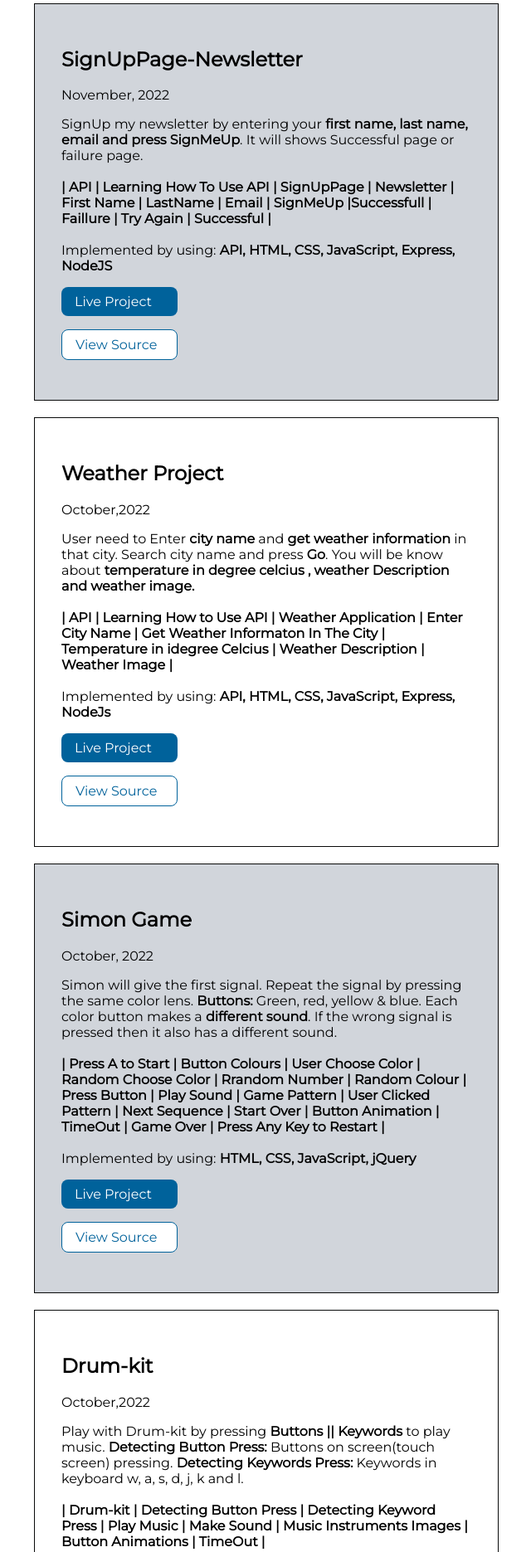
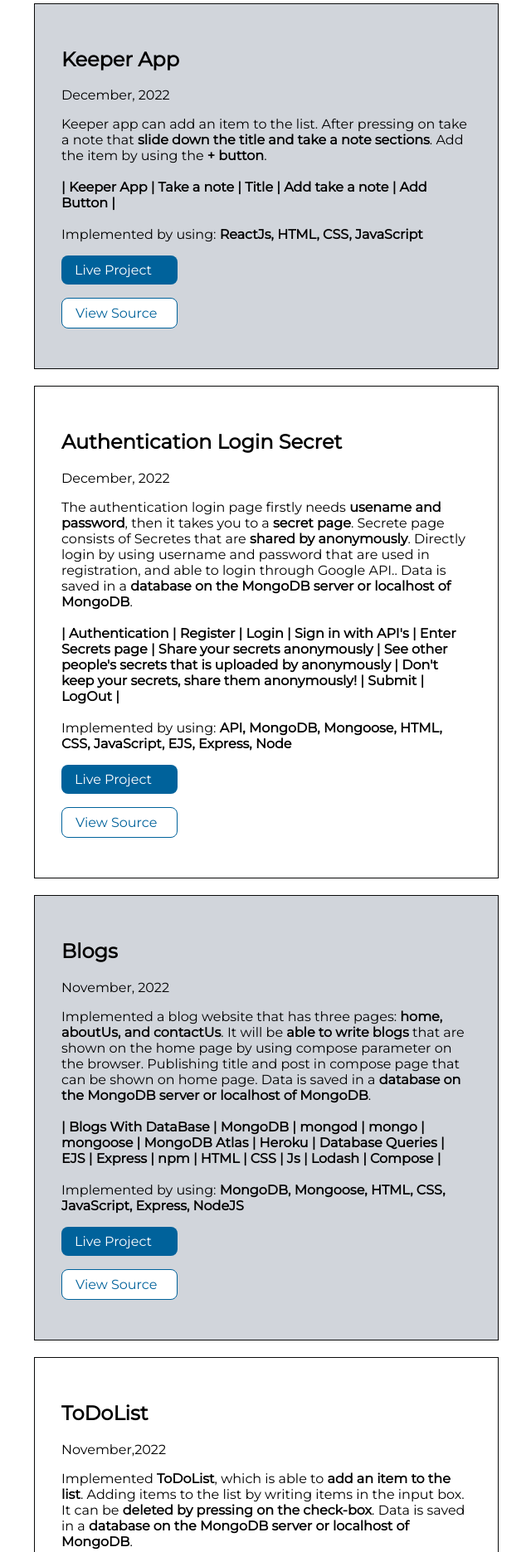
Before and after one commit to SachinBabar17/SachinBabarPortfolio, a plain HTML site: page projects.html in a window 1280 px wide. Shown: the part 743-2614 px from the top of the page at 83% size, without its empty margins (319-959 px from the left). Drawn offline with Linux system fonts and the light colour scheme.

Commit message:
updating projects
updating projects

```diff
--- a/projects.html
+++ b/projects.html
@@ -54,7 +54,131 @@
     <!-- projects in the form of lists -->
 
     <ul class="list-non-bullet container container-center project-list " >
+
+
+
+
         <!-- Add Project here -->
+
+
+
+        <!-- 13-->
+        <li>
+            <section class="showcase-list-ow container-center">
+                <h1>Keeper App</h1>
+                    <span>December, 2022</span>
+                    <p>
+                        Keeper app can add an item to the list. After pressing on take a note that <strong>slide down the title and take a note sections</strong>.
+                        Add the item by using the <strong>+ button</strong>.
+
+                        <br>
+                        <br>
+                        <strong>| Keeper App | Take a note | Title | Add take a note | Add Button |</strong>
+
+                        <br>
+                        <br>
+                        Implemented by using:
+                        <strong>ReactJs, HTML, CSS, JavaScript </strong>
+                    </p>
+
+                    <a class="link link-primary" href="https://2lttuq.csb.app/" target="_blank" >Live Project</a>
+
+
+                    <a class="link link-secondary" href="https://codesandbox.io/s/keeperapp4-2lttuq
+                    " target="_blank" >View Source</a>
+
+            </section>
+        </li>
+
+        <!-- 12-->
+        <li>
+            <section class="showcase-list container container-center">
+                <h1>Authentication Login Secret</h1>
+                    <span>December, 2022</span>
+                    <p>
+
+                        The authentication login page firstly needs <strong>usename and password</strong>, then it takes you to a <strong>secret page</strong>. Secrete page consists of Secretes that are <strong>shared by anonymously</strong>. Directly login by using username and password that are used in registration, and able to login through Google API.. Data is saved in a <strong>database on the MongoDB server or localhost of MongoDB</strong>.
+
+                        <br>
+                        <br>
+                        <strong>| Authentication | Register | Login | Sign in with API's | Enter Secrets page | Share your secrets anonymously | See other people's secrets that is uploaded by anonymously | Don't keep your secrets, share them anonymously! | Submit | LogOut |</strong>
+
+                        <br>
+                        <br>
+                        Implemented by using:
+                        <strong>API, MongoDB, Mongoose, HTML, CSS, JavaScript, EJS, Express, Node</strong>
+
+                    </p>
+
+                    <a class="link link-primary" href="https://youtu.be/y2272C8e2_I" target="_blank" >Live Project</a>
+
+
+                    <a class="link link-secondary" href="https://github.com/SachinBabar17/Authentication-Login-Secret
+                    " target="_blank" >View Source</a>
+
+            </section>
+        </li>
+
+
+
+         <!-- 11-->
+        <li>
+            <section class="showcase-list-ow container-center">
+                <h1>Blogs</h1>
+                    <span>November, 2022</span>
+                    <p>
+
+                        Implemented a blog website that has three pages: <strong>home, aboutUs, and contactUs</strong>.  It will be <strong>able to write blogs</strong> that are shown on the home page by using compose parameter on the browser. Publishing title and post in compose page that can be shown on home page. Data is saved in a <strong>database on the MongoDB server or localhost of MongoDB</strong>.
+
+                        <br>
+                        <br>
+                        <strong>| Blogs With DataBase | MongoDB | mongod | mongo | mongoose | MongoDB Atlas | Heroku | Database Queries | EJS | Express | npm | HTML | CSS | Js | Lodash | Compose |</strong>
+
+                        <br>
+                        <br>
+                        Implemented by using:
+                        <strong>MongoDB, Mongoose, HTML, CSS, JavaScript, Express, NodeJS</strong>
+
+                    </p>
+
+                    <a class="link link-primary" href="https://youtu.be/O_34W1FL8Mo" target="_blank" >Live Project</a>
+
+
+                    <a class="link link-secondary" href="https://github.com/SachinBabar17/BlogsDB-v2
+                    " target="_blank" >View Source</a>
+
+            </section>
+        </li>
+
+
+
+        <!-- 10-->
+        <li>
+            <section class="showcase-list container container-center">
+                <h1>ToDoList</h1>
+                    <span>November,2022</span>
+                    <p>
+
+
+                        Implemented <strong>ToDoList</strong>, which is able to <strong>add an item to the list</strong>. Adding items to the list by writing items in the input box.
+                        It can be <strong>deleted by pressing on the check-box</strong>. Data is saved in a <strong>database on the MongoDB server or localhost of MongoDB</strong>.
+
+                        <br>
+                        <br>
+                        <strong> | Todolist With DataBase | MongoDB | mongod | mongo | MongoDB Atlas | Heroku | Database Queries | EJS | Express | npm | HTML | CSS | Js | Lodash |</strong> <br>
+                        <br>
+
+                        Implemented by using:
+                        <strong>MongoDB, Mongoose, EJS, HTML, CSS, JavaScript, Express, Node</strong>
+
+                    </p>
+
+                    <a class="link link-primary" href="https://youtu.be/EDm7Ruy4AY8" target="_blank"   >Live Project</a>
+
+
+                    <a class="link link-secondary" href="https://github.com/SachinBabar17/ToDoListDB-v2" target="_blank" >View Source</a>
+            </section>
+        </li>
 
 
 
@@ -79,7 +203,7 @@
 
                     </p>
 
-                    <a class="link link-primary" href="https://hidden-sierra-74329.herokuapp.com/" target="_blank" >Live Project</a>
+                    <a class="link link-primary" href="https://youtu.be/ro_ILJxFrCM" target="_blank" >Live Project</a>
 
 
                     <a class="link link-secondary" href="https://github.com/SachinBabar17/SignUpPage-Newsletter
@@ -109,7 +233,7 @@
 
                     </p>
 
-                    <a class="link link-primary" href="https://mysterious-spire-56779.herokuapp.com/" target="_blank"   >Live Project</a>
+                    <a class="link link-primary" href="https://youtu.be/bd9itCvL04E" target="_blank"   >Live Project</a>
 
 
                     <a class="link link-secondary" href="https://github.com/SachinBabar17/WeatherProject" target="_blank" >View Source</a>
```
Also changed, not shown: index.html (+1 -1 lines).
